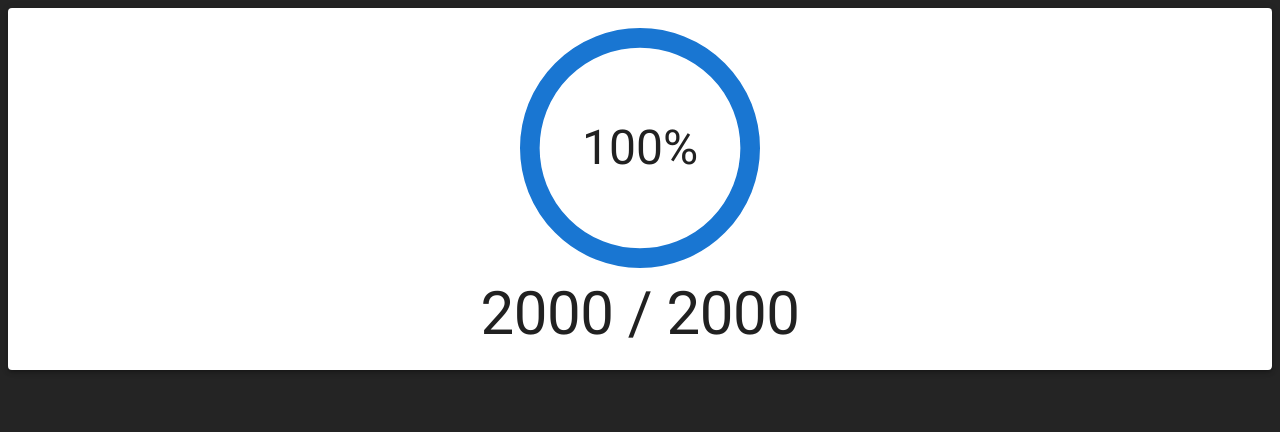
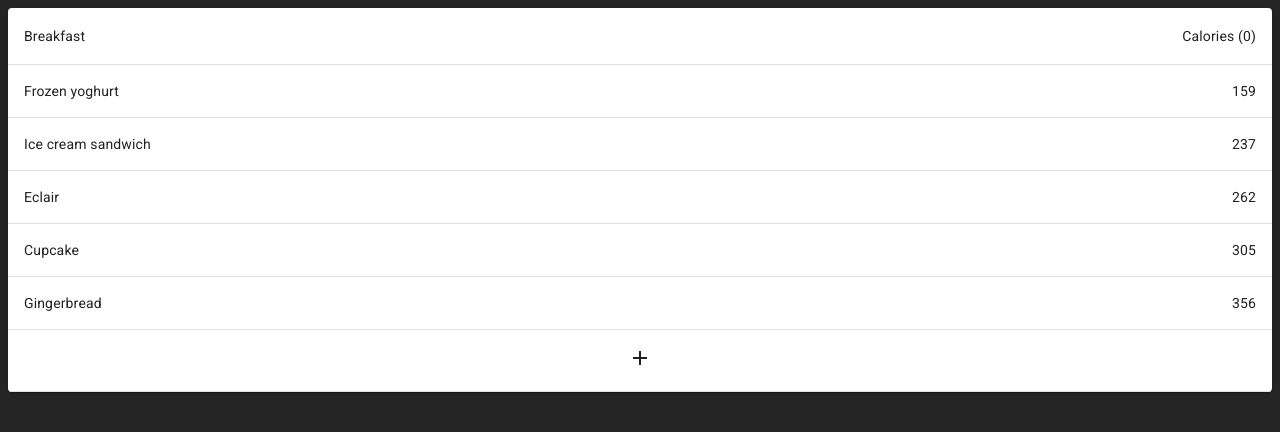
Before and after one commit to UnrealConclusion/CalorieCount, a React (Vite) app in the folder Front-End/calorie-count/: page / in a window 1280 px wide. Shown: the top 432 px of the page. Built offline with nearby package versions, Linux system fonts and the light colour scheme.

Commit message:
Entry Table Design Complete

```diff
--- a/Front-End/calorie-count/src/App.jsx
+++ b/Front-End/calorie-count/src/App.jsx
@@ -1,5 +1,6 @@
 import { useState } from 'react'
 import ProgressBar from './components/ProgressBar'
+import EntryTable from './components/EntryTable'
 import './App.css'
 
 function App() {
@@ -7,7 +8,7 @@ function App() {
 
   return (
     <>
-      <ProgressBar/>
+      <EntryTable tableName='Breakfast'/>
     </>
   )
 }
--- /dev/null
+++ b/Front-End/calorie-count/src/components/EntryTable.jsx
@@ -0,0 +1,53 @@
+import PropTypes from 'prop-types';
+import {Table, TableBody, TableCell, TableContainer, TableHead, TableRow, Paper} from '@mui/material';
+import AddIcon from '@mui/icons-material/Add';
+
+function createData(name, calories, fat, carbs, protein) {
+  return { name, calories, fat, carbs, protein };
+}
+
+const rows = [
+  createData('Frozen yoghurt', 159),
+  createData('Ice cream sandwich', 237),
+  createData('Eclair', 262),
+  createData('Cupcake', 305),
+  createData('Gingerbread', 356),
+];
+
+/**
+ * An table component used to log items consumed
+ */
+export default function EntryTable({tableName='Breakfast', data=[]}) {
+  return (
+    <TableContainer component={Paper}>
+      <Table sx={{ minWidth: 380 }} aria-label="customized table">
+        <TableHead>
+          <TableRow>
+            <TableCell>{tableName}</TableCell>
+            <TableCell align="right">Calories ({data.reduce((accumulator, item) => accumulator + item.calories, 0)})</TableCell>
+          </TableRow>
+        </TableHead>
+        <TableBody>
+          {rows.map((row) => (
+            <TableRow hover key={row.name}>
+              <TableCell component="th" scope="row">
+                {row.name}
+              </TableCell>
+              <TableCell align="right">{row.calories}</TableCell>
+            </TableRow>
+          ))}
+          <TableRow hover>
+            <TableCell colSpan={2} align="center">
+              <AddIcon/>
+            </TableCell>
+          </TableRow>
+        </TableBody>
+      </Table>
+    </TableContainer>
+  );
+}
+
+EntryTable.propTypes = {
+  tableName: PropTypes.string.isRequired, // name of the current table
+  data: PropTypes.array
+};
--- a/Front-End/calorie-count/src/components/ProgressBar.jsx
+++ b/Front-End/calorie-count/src/components/ProgressBar.jsx
@@ -1,6 +1,9 @@
 import PropTypes from 'prop-types';
 import {Box, CircularProgress, Paper, Typography} from '@mui/material';
 
+/**
+ * The progress bar component that tracks the amount of calories consumed
+ */
 export default function ProgressBar({calorieCount=2000, calorieLimit=2000}) {
     const percentage = Math.round((calorieCount / calorieLimit) * 100); // percentage of calorie limit consumed (rounded to nearest whole percentage)
 
```
